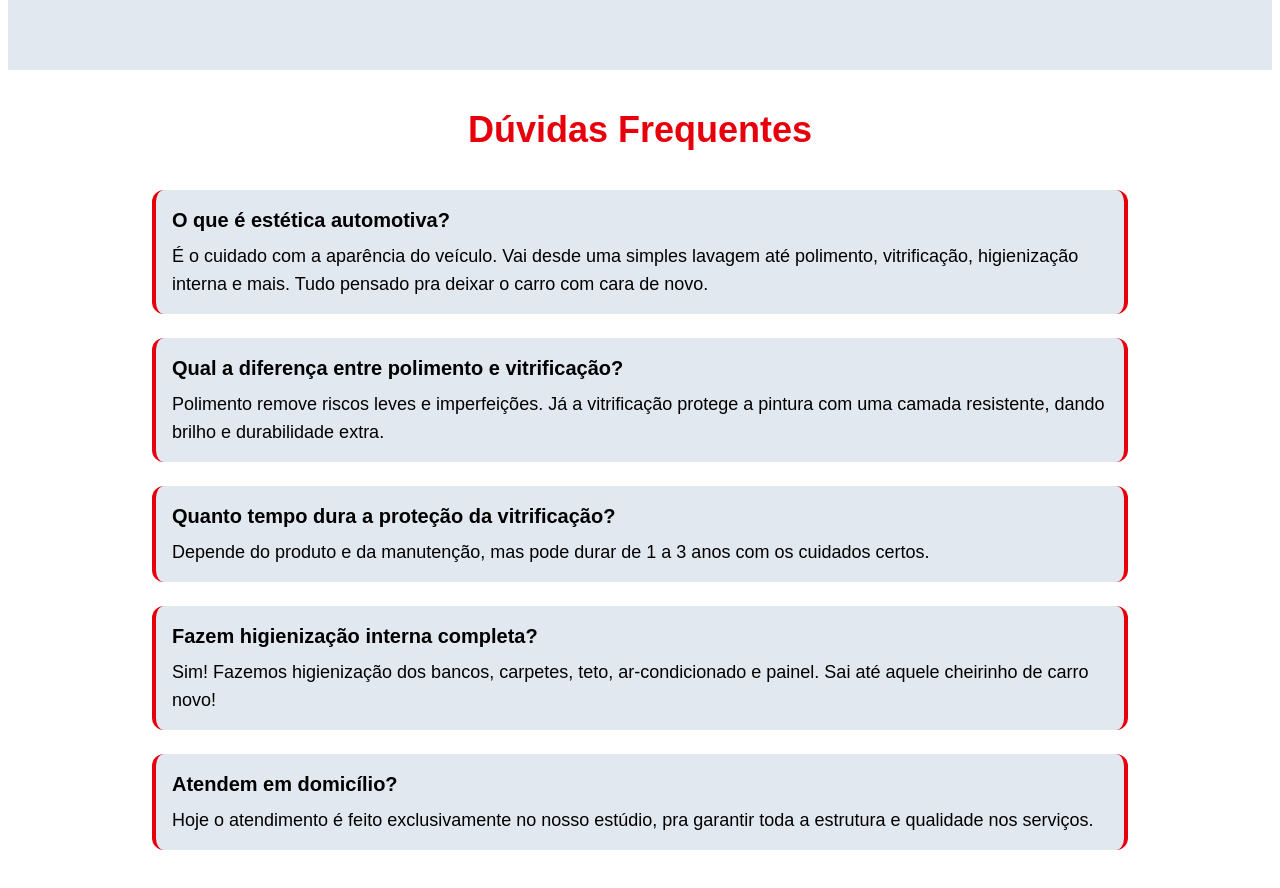
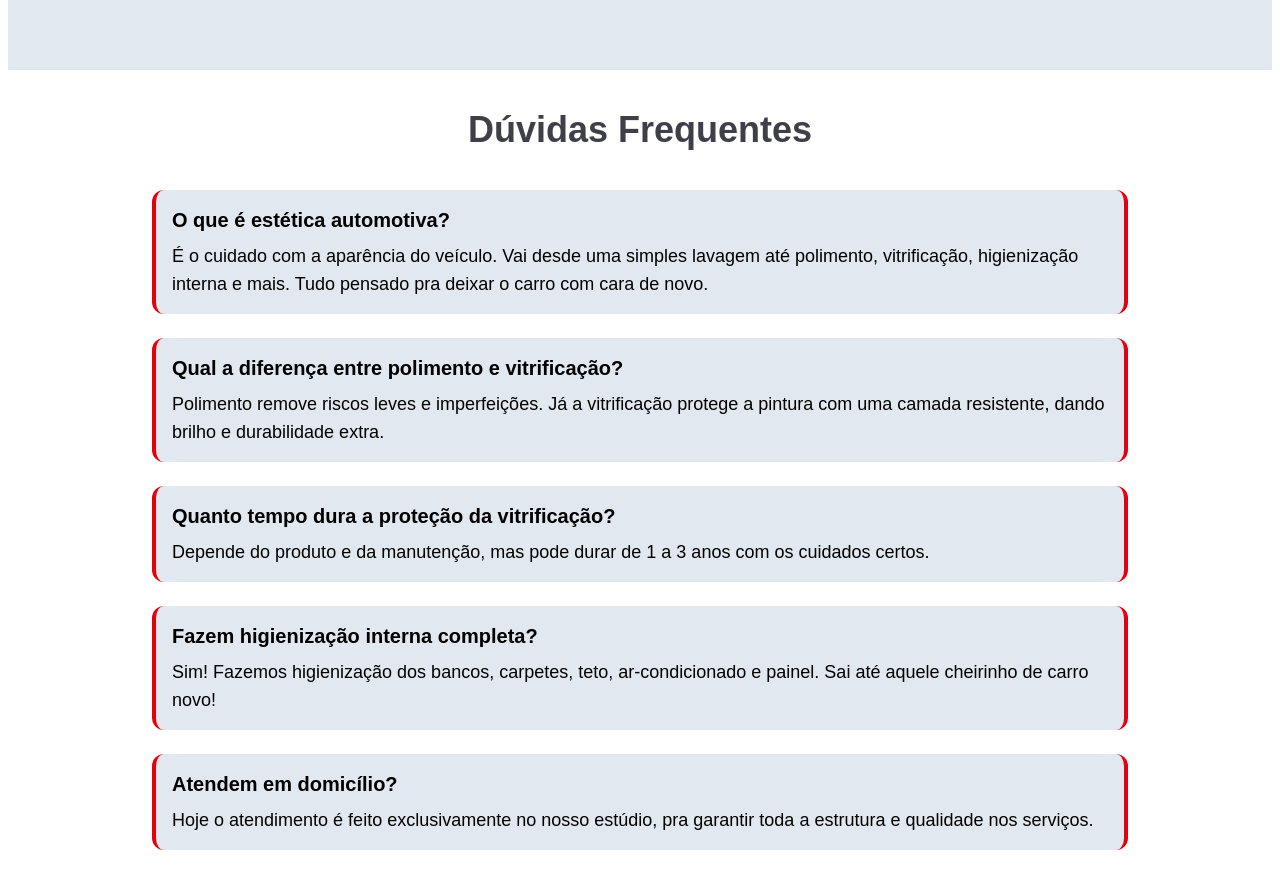
Before and after one commit to luiz01204/mk_landing_page, a Next.js app: page / in a window 1280 px wide. Shown: the part 3341-4229 px from the top of the page. Built offline with nearby package versions, Linux system fonts and the light colour scheme.

Commit message:
modificações

```diff
--- a/src/components/Faqs.tsx
+++ b/src/components/Faqs.tsx
@@ -32,7 +32,7 @@ export default function FAQSection() {
   return (
     <section className="w-full h-full bg-white pb-12">
       <div className="px-6 py-10 max-w-5xl mx-auto">
-        <h2 className="text-red-600 font-semibold text-4xl mb-10 text-center md:text-center">
+        <h2 className="text-zinc-700 font-semibold text-4xl mb-10 text-center md:text-center">
           Dúvidas Frequentes
         </h2>
 
```
